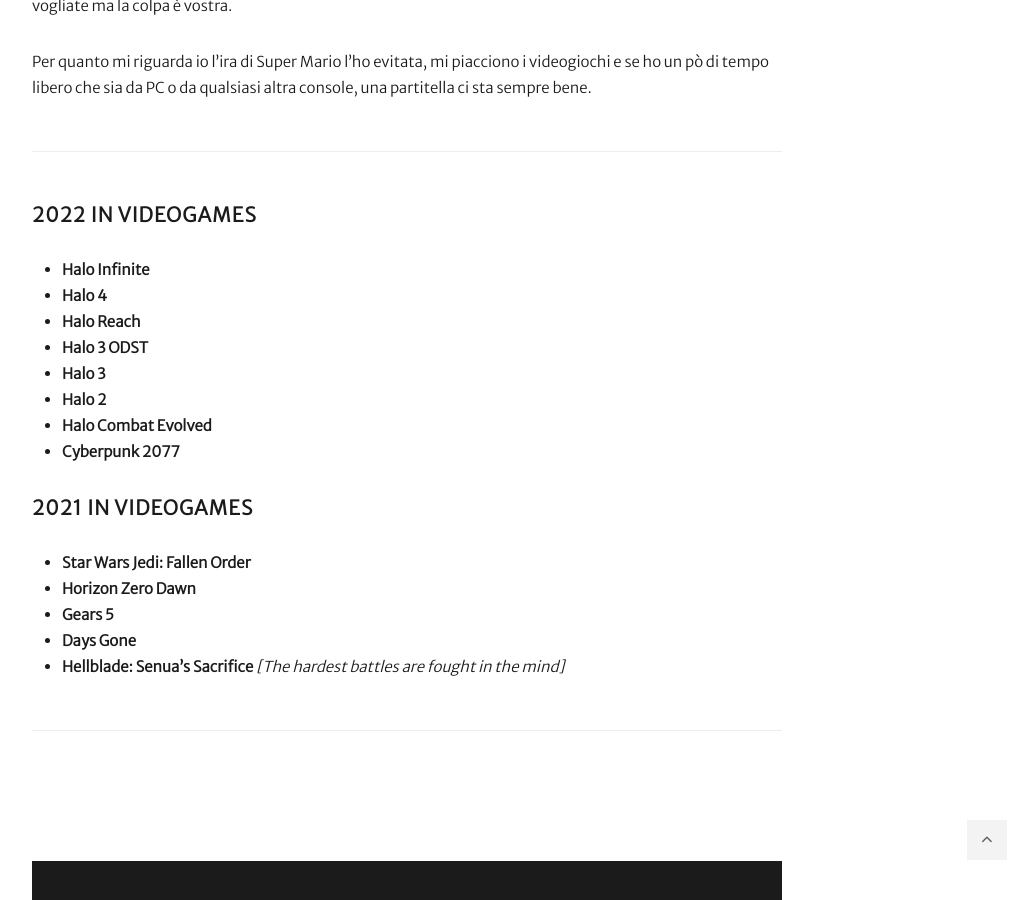
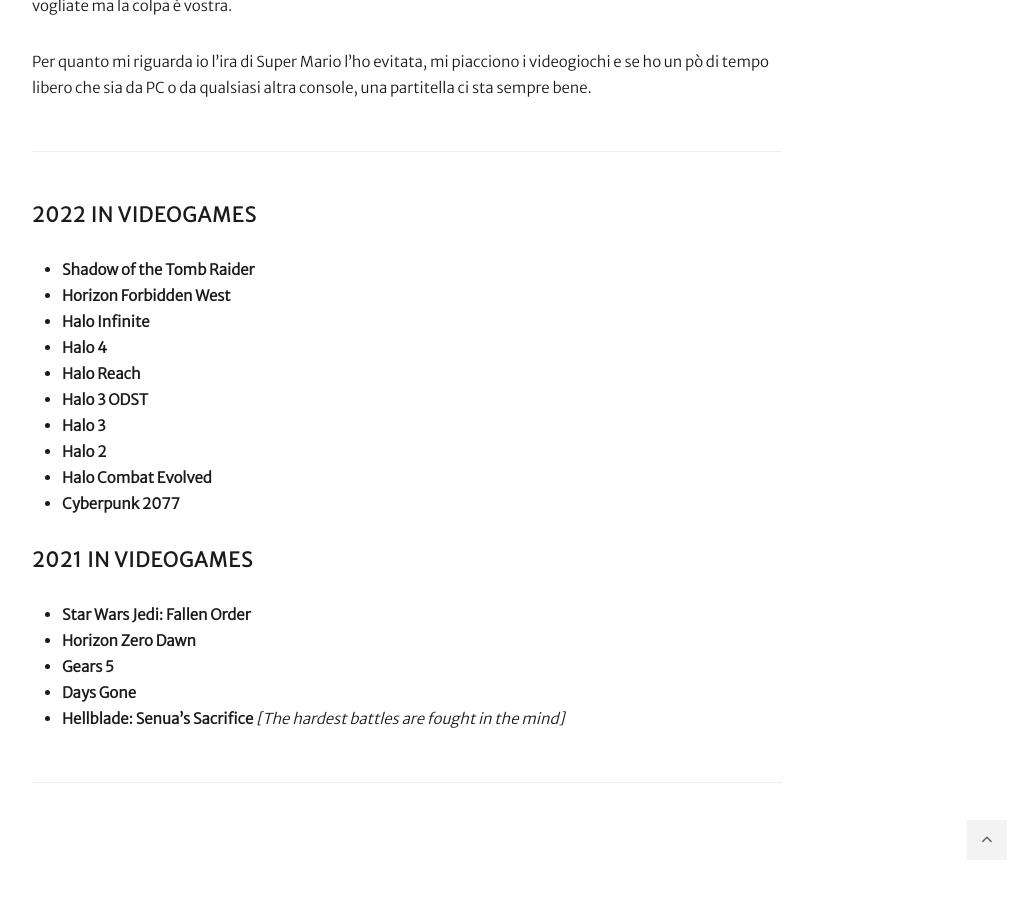
Before and after one commit to carlofinocchiaro/carlofinocchiaro.github.io, a Jekyll site: the page built from _pages/atAGlancePage/gaming.md, in a window 1280 px wide and 900 px high, scrolled down 955 px. Shown: the whole window, without its empty margins (233-1256 px from the left). Built offline with Jekyll 4.4.1, drawn with Linux system fonts in a browser that asks for light colours; nearby versions of some CDN libraries; emoji names are drawn with the system emoji font.

Commit message:
Update Videogame 2022

```diff
--- a/_pages/atAGlancePage/gaming.md
+++ b/_pages/atAGlancePage/gaming.md
@@ -14,6 +14,8 @@
 
 ***
 #### 2022 in videogames
+* **Shadow of the Tomb Raider**
+* **Horizon Forbidden West**
 * **Halo Infinite**
 * **Halo 4**
 * **Halo Reach**
```
